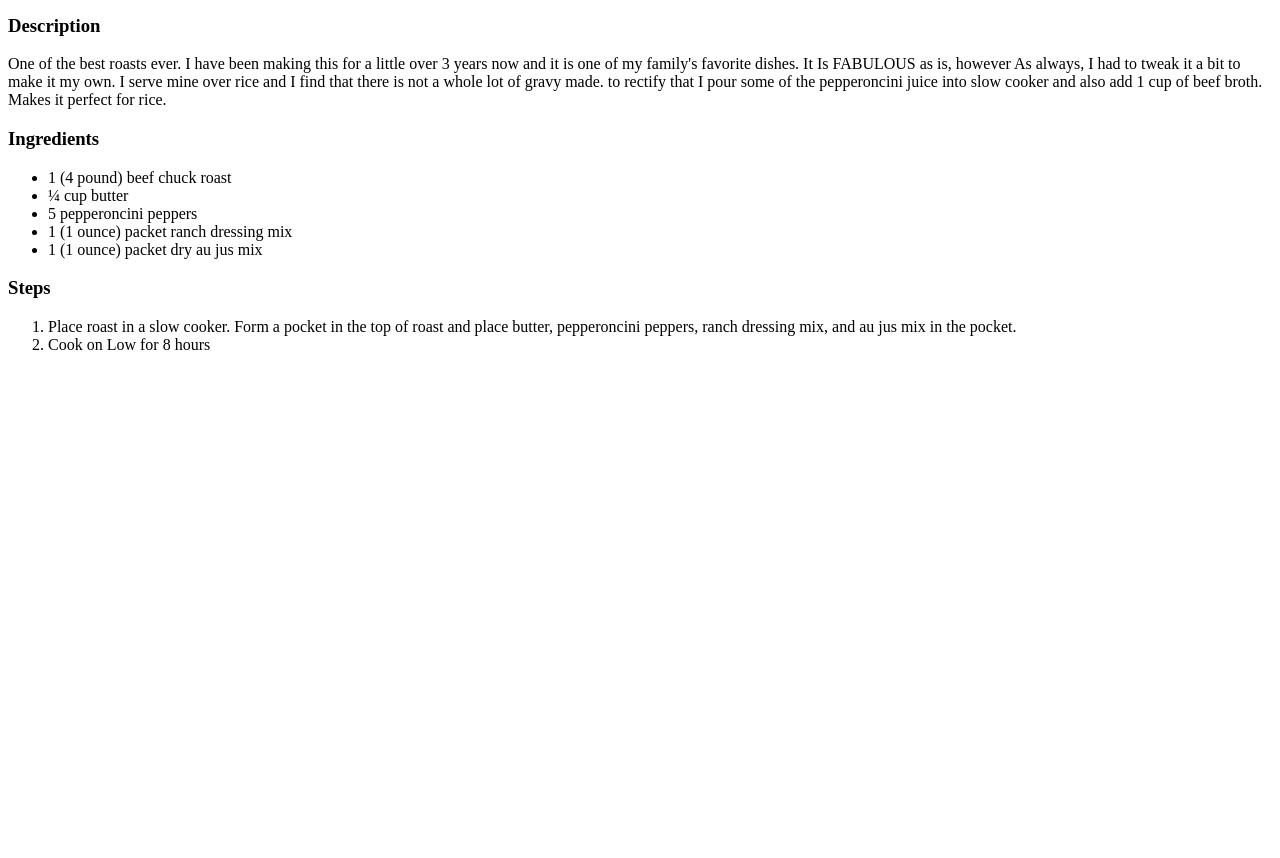
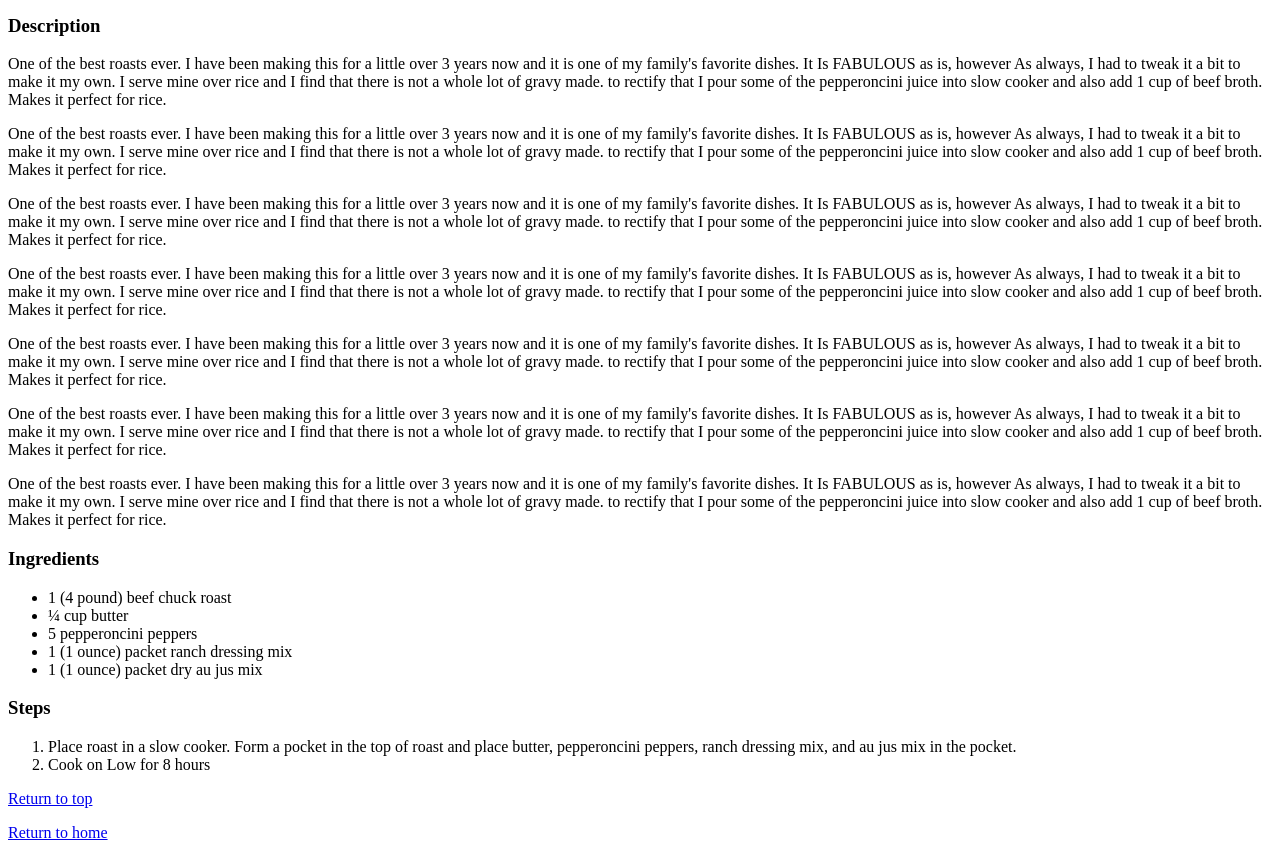
Before and after one commit to pulkittalwar/odin-recipes, a plain HTML site: page recipes/roast.html in a window 1280 px wide. Shown: the part 360-1218 px from the top of the page. Before the commit the page ends 800 px from the top, so only its background shows below. Drawn offline with Linux system fonts and the light colour scheme.

Commit message:
added homepage and top of page links

```diff
--- a/recipes/roast.html
+++ b/recipes/roast.html
@@ -10,6 +10,12 @@
     <h1>Mississippi Roast - Slow Cooker Pepperoncini Pot Roast</h1>
         <img src="../images/roast.jpg" alt="Mississippi Roast">
     <h3>Description</h3>
+        <p>One of the best roasts ever. I have been making this for a little over 3 years now and it is one of my family's favorite dishes. It Is FABULOUS as is, however As always, I had to tweak it a bit to make it my own. I serve mine over rice and I find that there is not a whole lot of gravy made. to rectify that I pour some of the pepperoncini juice into slow cooker and also add 1 cup of beef broth. Makes it perfect for rice.</p>
+        <p>One of the best roasts ever. I have been making this for a little over 3 years now and it is one of my family's favorite dishes. It Is FABULOUS as is, however As always, I had to tweak it a bit to make it my own. I serve mine over rice and I find that there is not a whole lot of gravy made. to rectify that I pour some of the pepperoncini juice into slow cooker and also add 1 cup of beef broth. Makes it perfect for rice.</p>
+        <p>One of the best roasts ever. I have been making this for a little over 3 years now and it is one of my family's favorite dishes. It Is FABULOUS as is, however As always, I had to tweak it a bit to make it my own. I serve mine over rice and I find that there is not a whole lot of gravy made. to rectify that I pour some of the pepperoncini juice into slow cooker and also add 1 cup of beef broth. Makes it perfect for rice.</p>
+        <p>One of the best roasts ever. I have been making this for a little over 3 years now and it is one of my family's favorite dishes. It Is FABULOUS as is, however As always, I had to tweak it a bit to make it my own. I serve mine over rice and I find that there is not a whole lot of gravy made. to rectify that I pour some of the pepperoncini juice into slow cooker and also add 1 cup of beef broth. Makes it perfect for rice.</p>
+        <p>One of the best roasts ever. I have been making this for a little over 3 years now and it is one of my family's favorite dishes. It Is FABULOUS as is, however As always, I had to tweak it a bit to make it my own. I serve mine over rice and I find that there is not a whole lot of gravy made. to rectify that I pour some of the pepperoncini juice into slow cooker and also add 1 cup of beef broth. Makes it perfect for rice.</p>
+        <p>One of the best roasts ever. I have been making this for a little over 3 years now and it is one of my family's favorite dishes. It Is FABULOUS as is, however As always, I had to tweak it a bit to make it my own. I serve mine over rice and I find that there is not a whole lot of gravy made. to rectify that I pour some of the pepperoncini juice into slow cooker and also add 1 cup of beef broth. Makes it perfect for rice.</p>
         <p>One of the best roasts ever. I have been making this for a little over 3 years now and it is one of my family's favorite dishes. It Is FABULOUS as is, however As always, I had to tweak it a bit to make it my own. I serve mine over rice and I find that there is not a whole lot of gravy made. to rectify that I pour some of the pepperoncini juice into slow cooker and also add 1 cup of beef broth. Makes it perfect for rice.</p>
     <h3>Ingredients</h3>
         <ul>
@@ -24,5 +30,7 @@
             <li>Place roast in a slow cooker. Form a pocket in the top of roast and place butter, pepperoncini peppers, ranch dressing mix, and au jus mix in the pocket.</li>
             <li>Cook on Low for 8 hours</li>
         </ol>
+    <p><a href="./roast.html">Return to top</a></p>
+    <p><a href="../index.html">Return to home</a></p>
 </body>
 </html>
```
